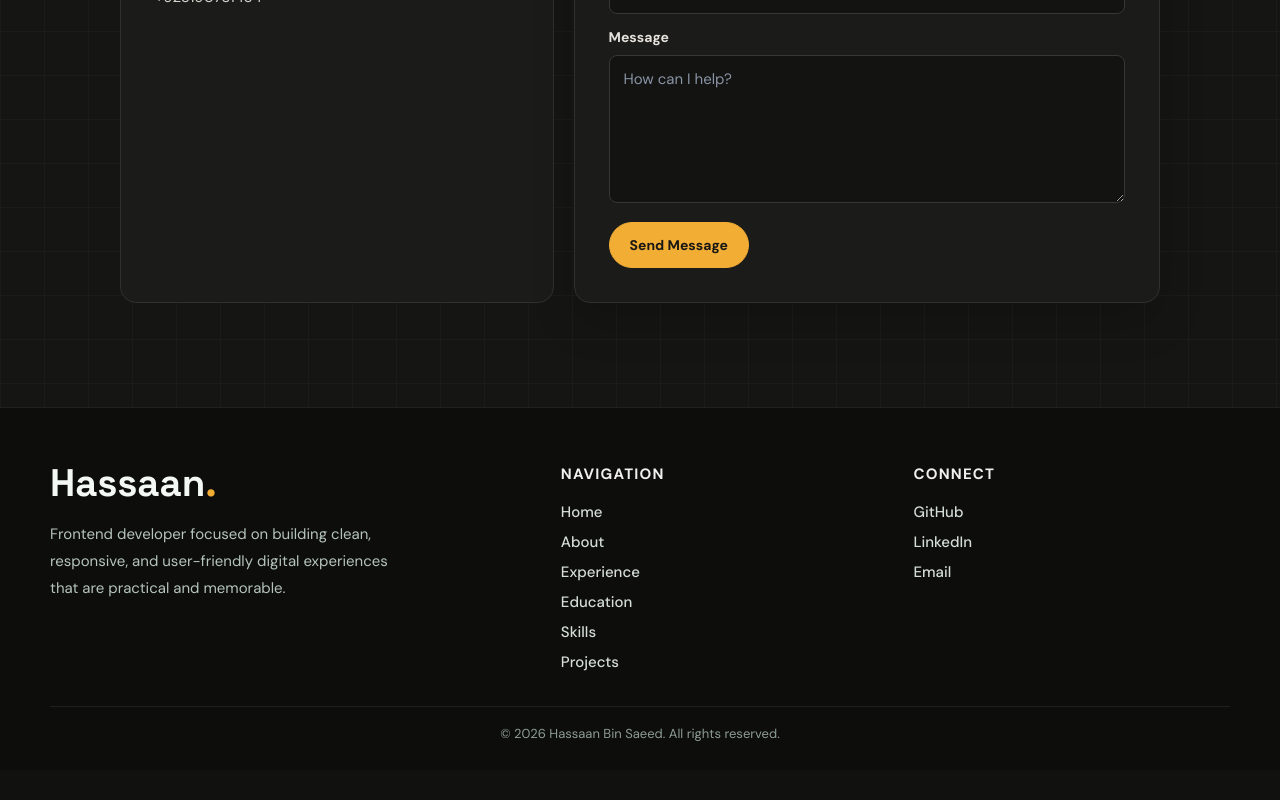
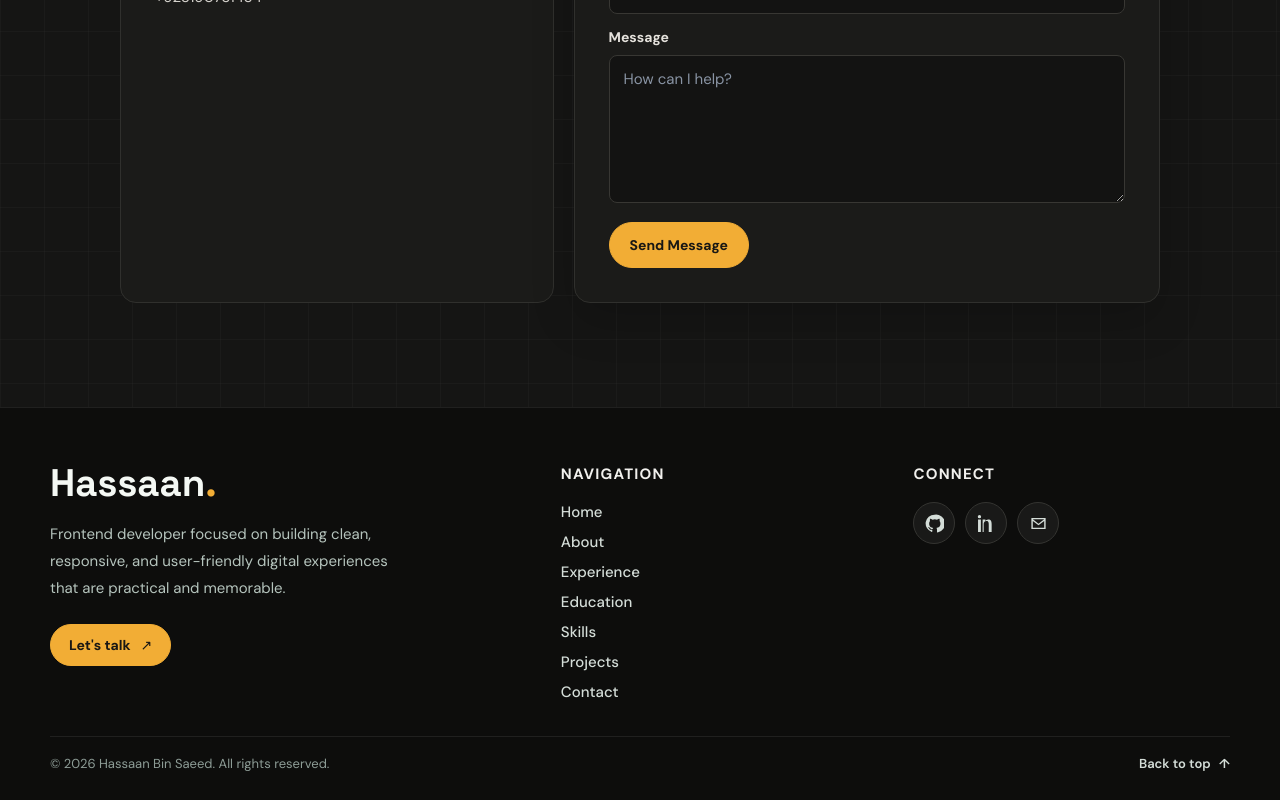
Before and after one commit to hassaankayani36-arch/hassaan-portfolio, a React (Vite) app: page / in a window 1280 px wide. Shown: the part 5431-6231 px from the top of the page. Before the commit the page ends 6201 px from the top, so only its background shows below. Built offline with nearby package versions, Linux system fonts and the light colour scheme.

Commit message:
feat: enhance footer with social links and contact button; improve layout and styling

```diff
--- a/src/Footer.css
+++ b/src/Footer.css
@@ -40,6 +40,27 @@
     line-height: 1.8;
 }
 
+.footer-contact-button {
+    display: inline-flex;
+    align-items: center;
+    gap: 10px;
+    margin-top: 22px;
+    padding: 11px 18px;
+    color: #191714;
+    background: var(--lime);
+    border: 1px solid var(--lime);
+    border-radius: 999px;
+    font-size: 14px;
+    font-weight: 700;
+    text-decoration: none;
+    transition: background 0.2s ease, transform 0.2s ease;
+}
+
+.footer-contact-button:hover {
+    background: #ffc45b;
+    transform: translateY(-2px);
+}
+
 .footer-nav-block h3,
 .footer-social-block h3 {
     margin: 0 0 18px;
@@ -53,8 +74,15 @@
 .footer-links,
 .footer-social-links {
     display: flex;
+    gap: 10px;
+}
+
+.footer-links {
     flex-direction: column;
-    gap: 10px;
+}
+
+.footer-social-links {
+    flex-wrap: wrap;
 }
 
 .footer-links a,
@@ -66,9 +94,40 @@
     transition: color 0.2s ease;
 }
 
+.footer-social-link {
+    display: grid;
+    width: 42px;
+    height: 42px;
+    place-items: center;
+    color: #d4ddd8;
+    background: #191918;
+    border: 1px solid #343431;
+    border-radius: 50%;
+    transition: color 0.2s ease, background 0.2s ease, border-color 0.2s ease, transform 0.2s ease;
+}
+
+.footer-social-link svg {
+    width: 19px;
+    height: 19px;
+    fill: currentColor;
+}
+
 .footer-links a:hover,
-.footer-social-links a:hover {
+.footer-social-link:hover {
     color: var(--lime);
+}
+
+.footer-social-link:hover {
+    background: rgba(242, 173, 53, 0.1);
+    border-color: var(--lime);
+    transform: translateY(-2px);
+}
+
+.footer-contact-button:focus-visible,
+.footer-social-link:focus-visible,
+.footer-top-link:focus-visible {
+    outline: 3px solid var(--lime);
+    outline-offset: 3px;
 }
 
 .footer-bottom {
@@ -76,13 +135,31 @@
     margin: 34px auto 0;
     padding-top: 18px;
     border-top: 1px solid rgba(255, 255, 255, 0.08);
+    display: flex;
+    align-items: center;
+    justify-content: space-between;
+    gap: 16px;
 }
 
 .footer-copyright {
     margin: 0;
     color: #8d9c96;
     font-size: 13px;
-    text-align: center;
+}
+
+.footer-top-link {
+    display: inline-flex;
+    align-items: center;
+    gap: 8px;
+    color: #d4ddd8;
+    font-size: 13px;
+    font-weight: 600;
+    text-decoration: none;
+    transition: color 0.2s ease;
+}
+
+.footer-top-link:hover {
+    color: var(--lime);
 }
 
 @media (max-width: 820px) {
@@ -93,6 +170,11 @@
 
     .footer-brand-block p {
         max-width: 100%;
+    }
+
+    .footer-bottom {
+        align-items: flex-start;
+        flex-direction: column;
     }
 }
 
--- a/src/Footer.jsx
+++ b/src/Footer.jsx
@@ -1,4 +1,17 @@
 import './Footer.css'
+
+const socialLinks = [
+    {
+        name: 'GitHub',
+        href: 'https://github.com/hassaankayani36-arch',
+        icon: <path d="M12 .8a11.2 11.2 0 0 0-3.54 21.83c.56.1.77-.24.77-.54v-2.1c-3.13.68-3.79-1.33-3.79-1.33-.5-1.3-1.25-1.65-1.25-1.65-1.02-.7.08-.69.08-.69 1.13.08 1.73 1.16 1.73 1.16 1 .1.63 2.1 3.65 1.6.1-.74.4-1.25.7-1.54-2.5-.28-5.13-1.25-5.13-5.55 0-1.23.44-2.23 1.16-3.02-.12-.29-.5-1.43.11-2.98 0 0 .95-.3 3.08 1.15a10.7 10.7 0 0 1 5.6 0c2.14-1.45 3.08-1.15 3.08-1.15.62 1.55.23 2.69.11 2.98.72.79 1.16 1.79 1.16 3.02 0 4.31-2.63 5.26-5.14 5.54.41.35.77 1.03.77 2.08v3.08c0 .3.2.65.78.54A11.2 11.2 0 0 0 12 .8Z" />,
+    },
+    {
+        name: 'LinkedIn',
+        href: 'https://www.linkedin.com/in/hassaan-bin-saeed-28a9393b9/',
+        icon: <path d="M5.2 3.4a2.1 2.1 0 1 1-4.2 0 2.1 2.1 0 0 1 4.2 0ZM1.3 7h3.6v15.7H1.3V7Zm5.8 0h3.5v2.1h.05c.49-.92 1.68-2.1 3.46-2.1 3.7 0 4.39 2.44 4.39 5.62v10.08h-3.65v-8.94c0-2.13-.04-4.87-2.97-4.87-2.97 0-3.42 2.32-3.42 4.72v9.09H7.1V7Z" />,
+    },
+]
 
 function Footer() {
     return (
@@ -10,6 +23,9 @@ function Footer() {
                         Frontend developer focused on building clean, responsive, and user-friendly
                         digital experiences that are practical and memorable.
                     </p>
+                    <a className="footer-contact-button" href="#contact">
+                        Let&apos;s talk <span aria-hidden="true">↗</span>
+                    </a>
                 </div>
 
                 <div className="footer-nav-block">
@@ -21,21 +37,47 @@ function Footer() {
                         <a href="#education">Education</a>
                         <a href="#skills">Skills</a>
                         <a href="#projects">Projects</a>
+                        <a href="#contact">Contact</a>
                     </nav>
                 </div>
 
                 <div className="footer-social-block">
                     <h3>Connect</h3>
                     <div className="footer-social-links">
-                        <a href="https://github.com/hassaankayani36-arch" target="_blank" rel="noreferrer">GitHub</a>
-                        <a href="https://www.linkedin.com/in/hassaan-bin-saeed-28a9393b9?utm_source=share_via&amp;utm_content=profile&amp;utm_medium=member_android" target="_blank" rel="noreferrer">LinkedIn</a>
-                        <a href="mailto:hassaankayani36@gmail.com">Email</a>
+                        {socialLinks.map(({ name, href, icon }) => (
+                            <a
+                                className="footer-social-link"
+                                href={href}
+                                key={name}
+                                target="_blank"
+                                rel="noreferrer"
+                                aria-label={`Visit Hassaan on ${name}`}
+                                title={name}
+                            >
+                                <svg viewBox="0 0 24 24" aria-hidden="true" focusable="false">
+                                    {icon}
+                                </svg>
+                            </a>
+                        ))}
+                        <a
+                            className="footer-social-link footer-email-link"
+                            href="mailto:hassaankayani36@gmail.com"
+                            aria-label="Email Hassaan"
+                            title="Email"
+                        >
+                            <svg viewBox="0 0 24 24" aria-hidden="true" focusable="false">
+                                <path d="M3 5h18v14H3V5Zm1.8 1.7 7.2 5.5 7.2-5.5H4.8Zm14.4 10.6V8.8L12 14.3 4.8 8.8v8.5h14.4Z" />
+                            </svg>
+                        </a>
                     </div>
                 </div>
             </div>
 
             <div className="footer-bottom">
                 <p className="footer-copyright">© {new Date().getFullYear()} Hassaan Bin Saeed. All rights reserved.</p>
+                <a className="footer-top-link" href="#home">
+                    Back to top <span aria-hidden="true">↑</span>
+                </a>
             </div>
         </footer>
     )
```
